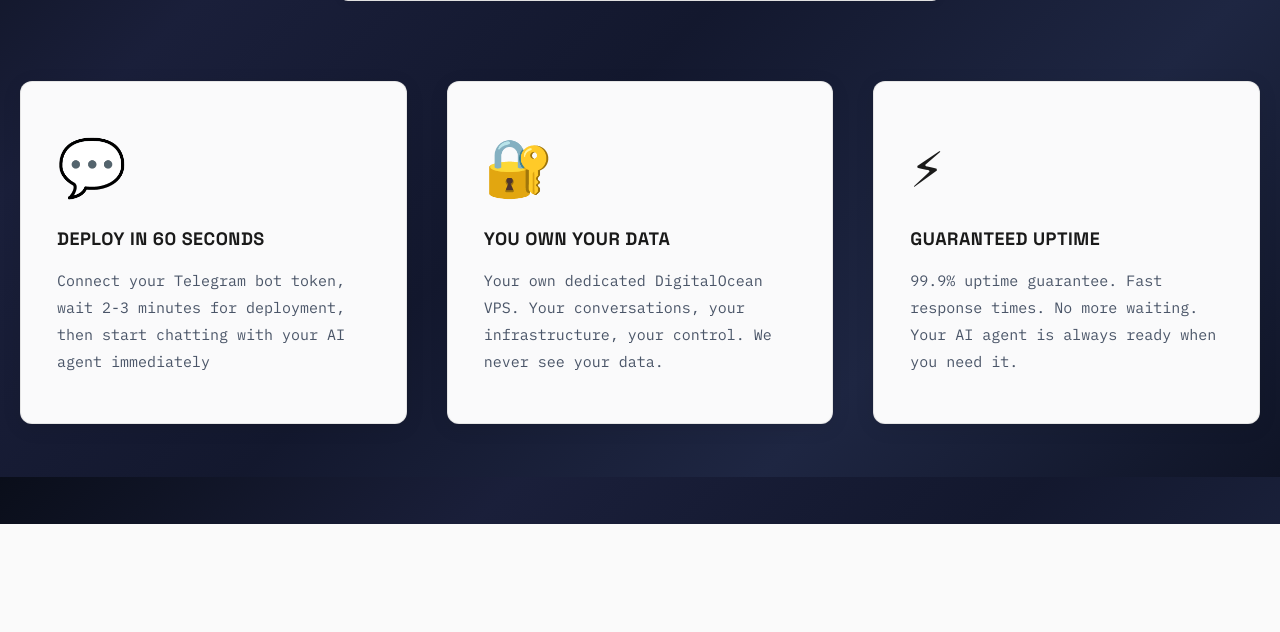
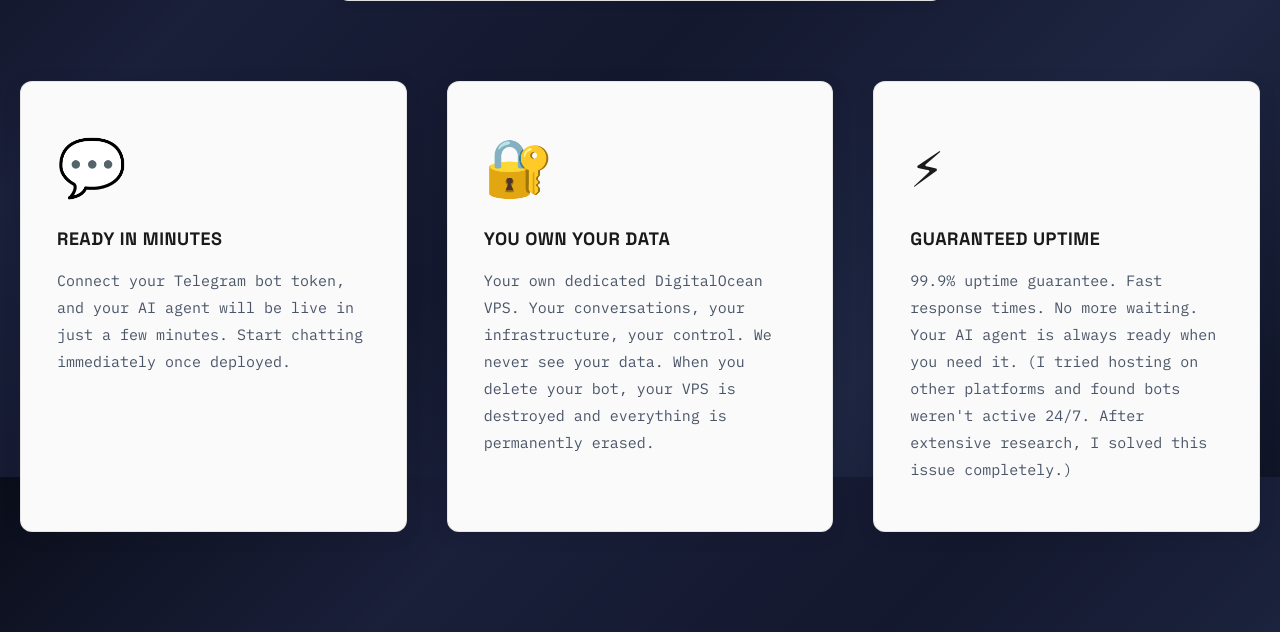
Before and after one commit to pratie/openclaw-saas, a Flask app: page / in a window 1280 px wide. Shown: the part 1123-1755 px from the top of the page. Before the commit the page ends 1647 px from the top, so only its background shows below. Run offline with Flask 3, Linux system fonts and the light colour scheme.

Commit message:
Refine feature card messaging with realistic timing and founder story
IMPROVEMENTS:
1. First Card - "READY IN MINUTES" (was "DEPLOY IN 60 SECONDS")
   - More realistic: "live in just a few minutes" instead of "60 seconds"
   - Emphasizes quick deployment without overpromising

2. Second Card - Added VPS deletion detail
   - "When you delete your bot, your VPS is destroyed and everything is permanently erased"
   - Reinforces complete data control and privacy

3. Third Card - Added founder's personal experience
   - Added authentic story about trying other platforms and finding 24/7 uptime issues
   - Shows credibility: "After extensive research, I solved this issue completely"
   - Differentiates from competitors by addressing real pain point

These changes add authenticity, realistic expectations, and founder credibility to build trust with potential customers.

🤖 Generated with [Claude Code](https://claude.com/claude-code)

Co-Authored-By: Claude <noreply@anthropic.com>

```diff
--- a/templates/index.html
+++ b/templates/index.html
@@ -144,18 +144,18 @@
         <div class="features">
             <div class="feature-card">
                 <div class="feature-icon">💬</div>
-                <h3>DEPLOY IN 60 SECONDS</h3>
-                <p>Connect your Telegram bot token, wait 2-3 minutes for deployment, then start chatting with your AI agent immediately</p>
+                <h3>READY IN MINUTES</h3>
+                <p>Connect your Telegram bot token, and your AI agent will be live in just a few minutes. Start chatting immediately once deployed.</p>
             </div>
             <div class="feature-card">
                 <div class="feature-icon">🔐</div>
                 <h3>YOU OWN YOUR DATA</h3>
-                <p>Your own dedicated DigitalOcean VPS. Your conversations, your infrastructure, your control. We never see your data.</p>
+                <p>Your own dedicated DigitalOcean VPS. Your conversations, your infrastructure, your control. We never see your data. When you delete your bot, your VPS is destroyed and everything is permanently erased.</p>
             </div>
             <div class="feature-card">
                 <div class="feature-icon">⚡</div>
                 <h3>GUARANTEED UPTIME</h3>
-                <p>99.9% uptime guarantee. Fast response times. No more waiting. Your AI agent is always ready when you need it.</p>
+                <p>99.9% uptime guarantee. Fast response times. No more waiting. Your AI agent is always ready when you need it. (I tried hosting on other platforms and found bots weren't active 24/7. After extensive research, I solved this issue completely.)</p>
             </div>
         </div>
     </div>
```
